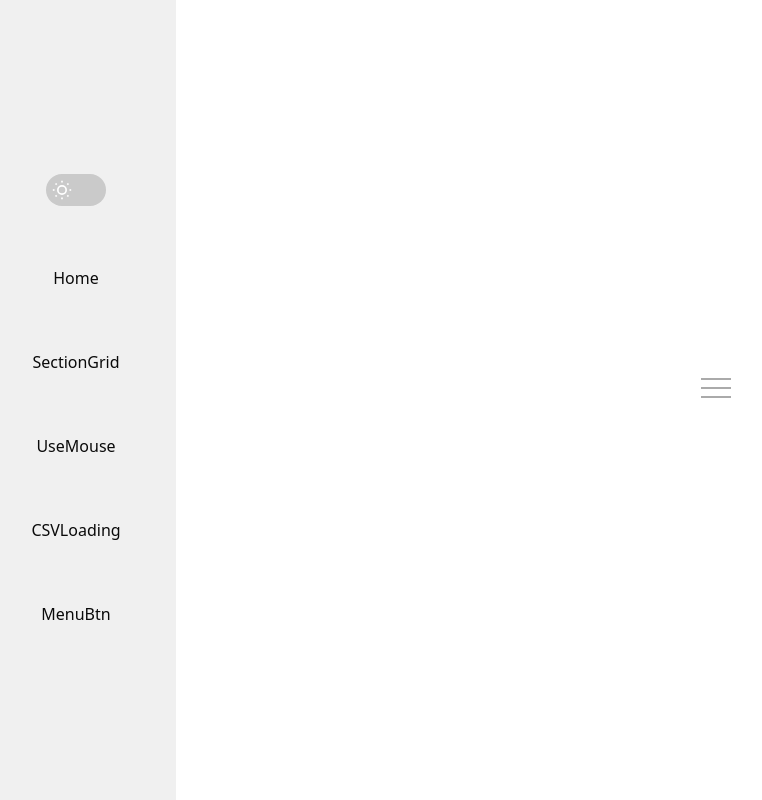
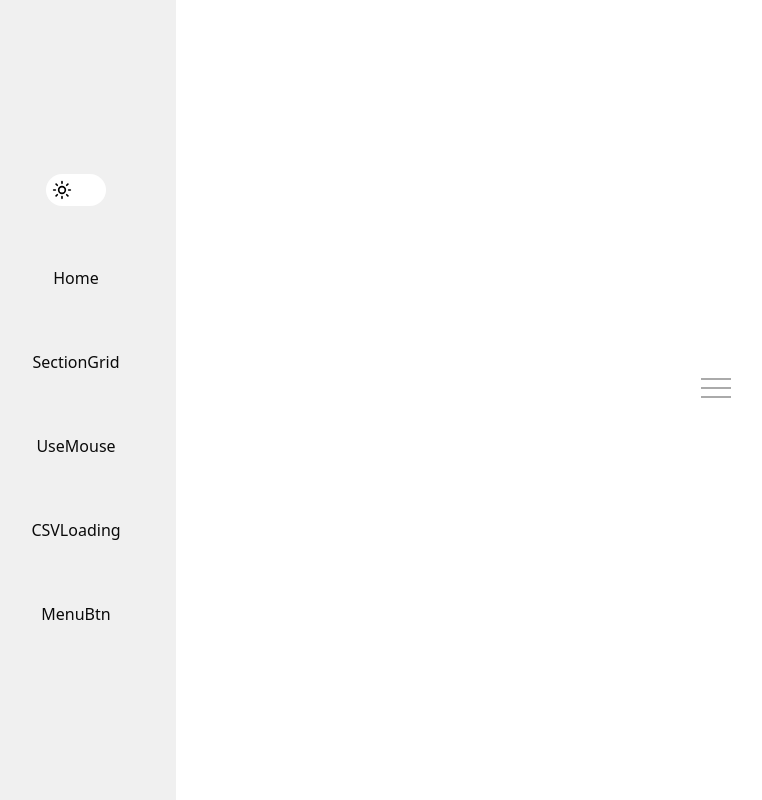
Before and after one commit to geoochi/frontend-practice, a React (Vite) app: page /#/MenuBtn in a window 1280 px wide. Shown: the whole page, without its empty margins (24-786 px from the left). Built offline with nearby package versions, Linux system fonts and the light colour scheme.

Commit message:
update theme toggle logo and color

```diff
--- a/src/components/LightDark.tsx
+++ b/src/components/LightDark.tsx
@@ -12,11 +12,12 @@ const LightDark: React.FC = () => {
       <button
         className={cn(
           'relative w-[60px] h-[32px] px-[2px]',
-          'rounded-full cursor-pointer flex items-center'
+          'rounded-full cursor-pointer flex items-center',
+          'transition-colors duration-300'
         )}
         style={{
           justifyContent: theme === 'dark' ? 'flex-end' : 'flex-start',
-          backgroundColor: theme === 'dark' ? '#222222' : '#cacaca',
+          backgroundColor: theme === 'dark' ? '#222222' : '#ffffff',
         }}
         onClick={toggleSwitch}
       >
```
Also changed, not shown: src/assets/moon.svg, src/assets/sun.svg.
